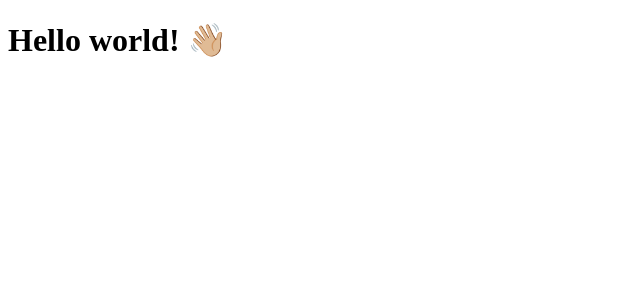
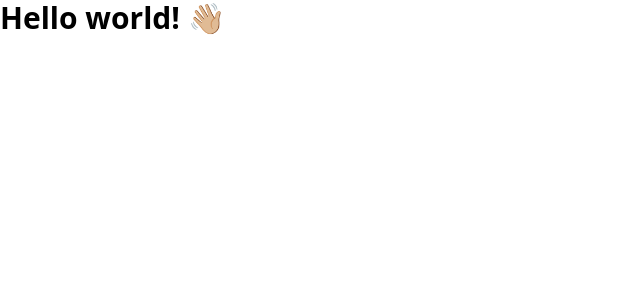
Before and after one commit to melodiaz23/gym-routine-tracker, an Angular app: page / in a window 1280 px wide. Shown: the top 300 px of the page, without its empty margins (0-640 px from the left). Built offline with nearby package versions, Linux system fonts and the light colour scheme.

Commit message:
Initial commit: First commit of local files

```diff
--- a/package.json
+++ b/package.json
@@ -33,12 +33,15 @@
     "@types/express": "^4.17.17",
     "@types/jasmine": "~5.1.0",
     "@types/node": "^18.18.0",
+    "autoprefixer": "^10.4.16",
     "jasmine-core": "~5.1.0",
     "karma": "~6.4.0",
     "karma-chrome-launcher": "~3.2.0",
     "karma-coverage": "~2.2.0",
     "karma-jasmine": "~5.1.0",
     "karma-jasmine-html-reporter": "~2.1.0",
+    "postcss": "^8.4.33",
+    "tailwindcss": "^3.4.1",
     "typescript": "~5.2.2"
   }
 }
--- a/src/styles.css
+++ b/src/styles.css
@@ -1 +1,4 @@
 /* You can add global styles to this file, and also import other style files */
+@tailwind base;
+@tailwind components;
+@tailwind utilities;
--- /dev/null
+++ b/tailwind.config.js
@@ -0,0 +1,8 @@
+/** @type {import('tailwindcss').Config} */
+module.exports = {
+  content: ["./src/**/*.{html,ts}"],
+  theme: {
+    extend: {},
+  },
+  plugins: [],
+};
```
Also changed, not shown: 1 other file (tests, documents, lock files or other folders).
